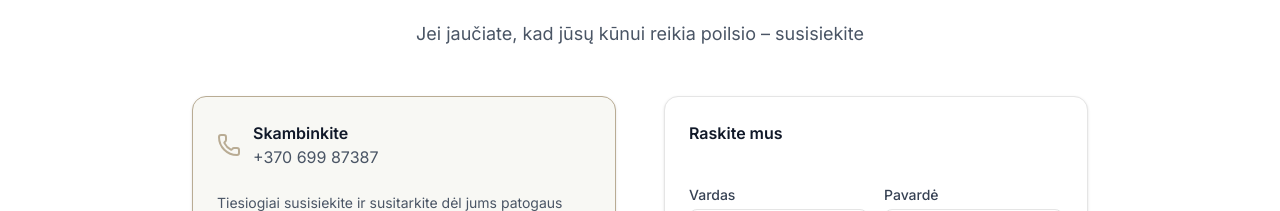
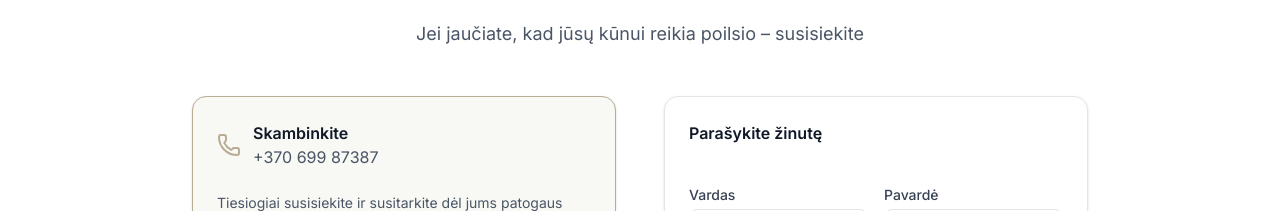
Before and after one commit to ionathansideras/mamis-page, a Next.js app: page / in a window 1280 px wide. Shown: the part 2461-2672 px from the top of the page. Built offline with nearby package versions, Linux system fonts and the light colour scheme.

Commit message:
commit fix

```diff
--- a/app/components/contact-form.tsx
+++ b/app/components/contact-form.tsx
@@ -36,7 +36,9 @@ export function ContactForm() {
 
     return (
         <Card className="p-4 sm:p-6">
-            <h4 className="font-semibold text-gray-900 mb-4">Raskite mus</h4>
+            <h4 className="font-semibold text-gray-900 mb-4">
+                Parašykite žinutę
+            </h4>
             <form id="contact-form" action={handleSubmit} className="space-y-4">
                 <div className="grid grid-cols-1 sm:grid-cols-2 gap-4">
                     <div>
```
